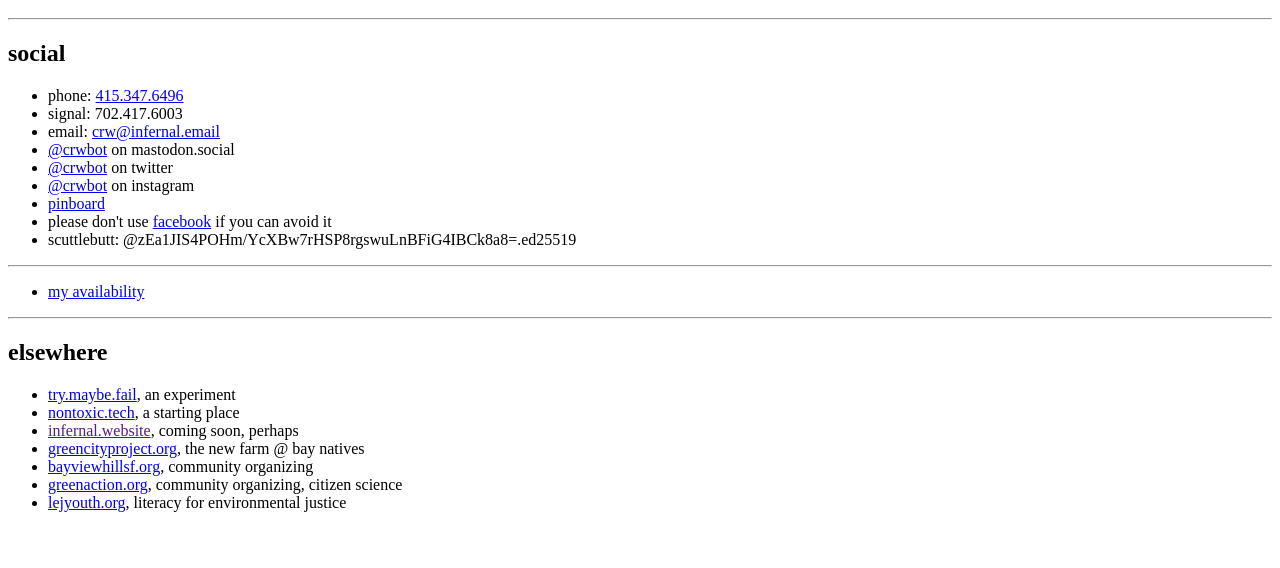
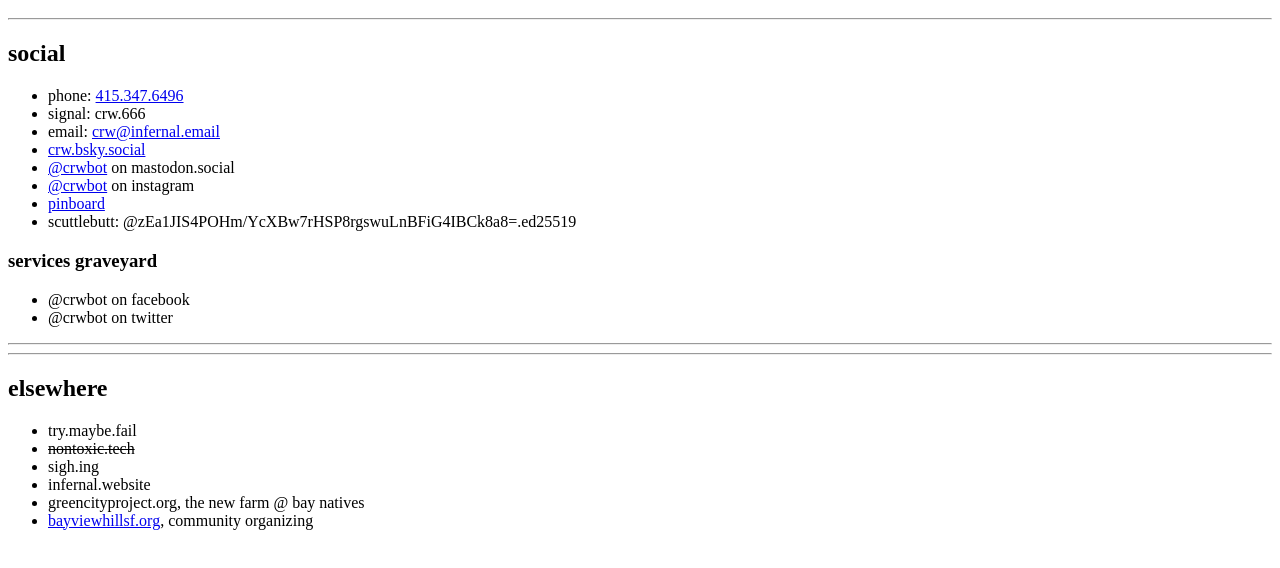
Before and after one commit to crwbot/crwbot.github.io, a plain HTML site: page index.html in a window 1280 px wide. Shown: the part 48-616 px from the top of the page. Drawn offline with Linux system fonts and the light colour scheme.

Commit message:
2024 update

```diff
--- a/index.html
+++ b/index.html
@@ -9,37 +9,35 @@
   <h2>social</h2>
   <ul>
     <li>phone: <a href="tel:4153476496">415.347.6496</a></li>
-  <li>signal: 702.417.6003</li>
+    <li>signal: crw.666</li>
     <li>email: <a href="mailto:crw@infernal.email">crw@infernal.email</a></li>
+    <li><a href="https://bsky.app/profile/crw.bsky.social">crw.bsky.social</a></li>
     <li><a href="https://mastodon.social/@crwbot">@crwbot</a> on mastodon.social</li>
-  <li><a href="https://twitter.com/crwbot">@crwbot</a> on twitter</li>
     <li><a href="https://instagram.com/crwbot">@crwbot</a> on instagram</li>
     <li><a href="https://pinboard.in/u:crw">pinboard</a></li>
-  <li>please don't use <a href="https://facebook.com/crwbot">facebook</a> if you can avoid it</li>
     <li>scuttlebutt: @zEa1JIS4POHm/YcXBw7rHSP8rgswuLnBFiG4IBCk8a8=.ed25519</li>
+  </ul>
+  <h3>services graveyard</h3>
+  <ul>
+    <li>@crwbot on facebook</li>
+    <li>@crwbot on twitter</li>
   </ul>
 </section>
 
 <!-- I admire your curiosity -->
 
 <hr/>
-  <section>
-    <ul>
-      <li><a href="https://crw.io/calendar.html">my availability</a></li>
-    </ul>
-  </section>
 
 <hr/>
   <section>
     <h2>elsewhere</h2>
     <ul>
-      <li><a href="https://try.maybe.fail">try.maybe.fail</a>, an experiment</li>
-      <li><a href="http://nontoxic.tech">nontoxic.tech</a>, a starting place</li>
-      <li><a href="">infernal.website</a>, coming soon, perhaps</li>
-      <li><a href="https://greencityproject.org">greencityproject.org</a>, the new farm @ bay natives</li>
+      <li>try.maybe.fail</li>
+      <li><del>nontoxic.tech</del></li>
+      <li>sigh.ing</li>
+      <li>infernal.website</li>
+      <li>greencityproject.org, the new farm @ bay natives</li>
       <li><a href="https://bayviewhillsf.org">bayviewhillsf.org</a>, community organizing</li>
-      <li><a href="https://greenaction.org">greenaction.org</a>, community organizing, citizen science</li>
-      <li><a href="https://lejyouth.org">lejyouth.org</a>, literacy for environmental justice</li>
     </ul>
   </section>
 
```
Lines whose indentation alone changed are shown as unchanged.
